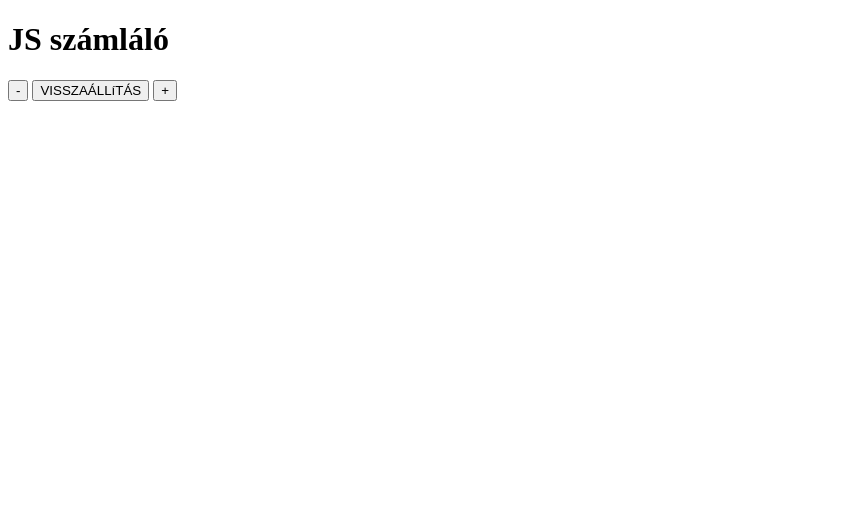
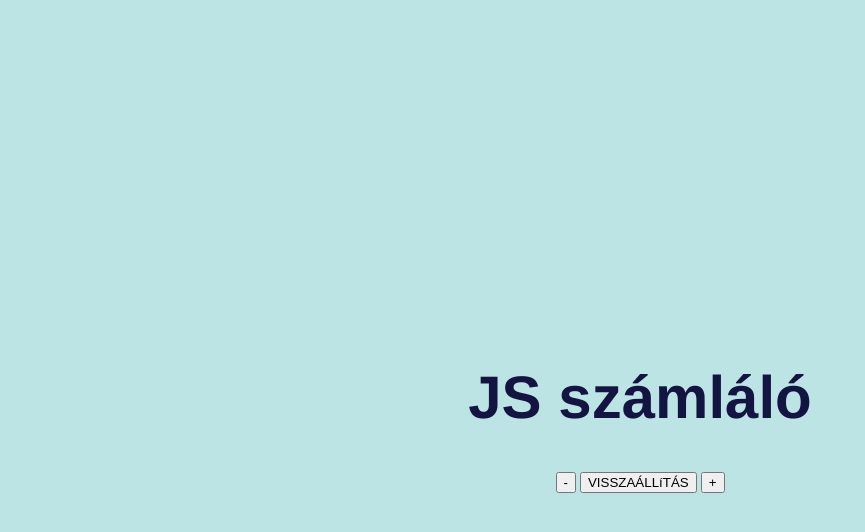
Before and after one commit to pmarika26/0418, a plain HTML site: page index.html in a window 1280 px wide. Shown: the whole page, without its empty margins (0-865 px from the left). Drawn offline with Linux system fonts and the light colour scheme.

Commit message:
CSS formázások létrehozva

```diff
--- a/index.html
+++ b/index.html
@@ -5,10 +5,10 @@
     <meta http-equiv="X-UA-Compatible" content="IE=edge">
     <meta name="viewport" content="width=device-width, initial-scale=1.0">
     <link rel="stylesheet" href="style.css">
-    <title>Document</title>
+    <title>JS számláló</title>
 </head>
 <body>
-    <div>
+    <div id="main">
     <h1> JS számláló</h1>
     <div id="szam"> </div>
 
--- a/style.css
+++ b/style.css
@@ -0,0 +1,22 @@
+#main{
+    height: 100vh;
+
+    display:flex;
+    align-items: center;
+    flex-direction: column;
+    justify-content: center;
+
+
+}
+
+h1{
+
+    font-family: 'Franklin Gothic Medium', 'Arial Narrow', Arial, sans-serif;
+    color:rgb(20, 20, 66);
+    font-size: 60px;
+}
+
+body{
+
+    background-color: rgb(189, 228, 228);
+}
```
